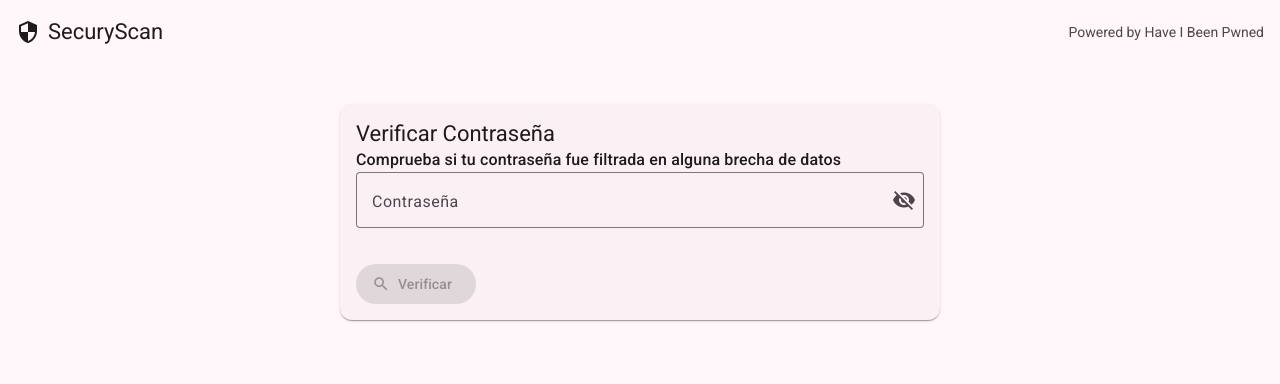
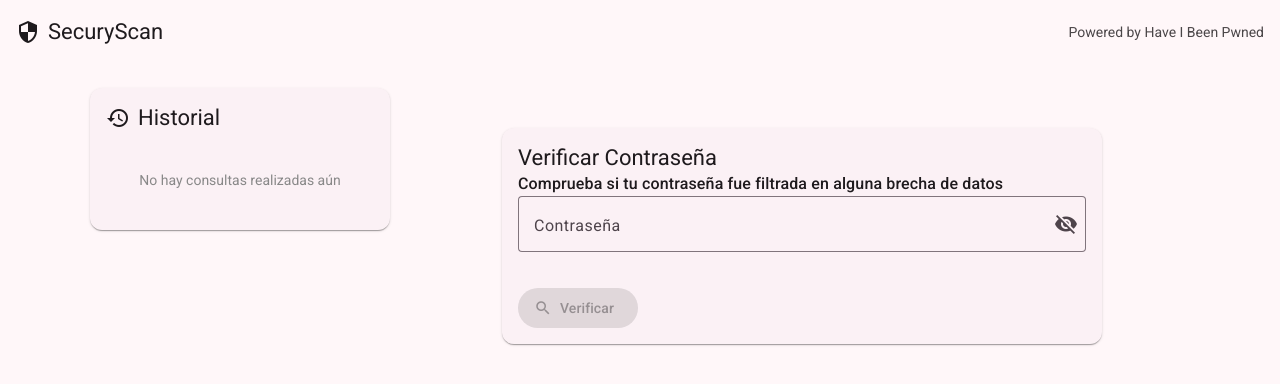
Before and after one commit to EduardoGaray57/secury-scan, an Angular app: page / in a window 1280 px wide. Shown: the top 384 px of the page. Built offline with nearby package versions, Linux system fonts and the light colour scheme.

Commit message:
feat: add history panel with localStorage and real-time update

```diff
--- a/src/app/app.config.ts
+++ b/src/app/app.config.ts
@@ -1,12 +1,12 @@
 import { ApplicationConfig } from "@angular/core";
 import { provideRouter } from "@angular/router";
-import { provideHttpClient } from "@angular/common/http";
+import { provideHttpClient, withFetch } from "@angular/common/http";
 import { routes } from "./app.routes";
 
 export const appConfig: ApplicationConfig = {
   providers: [
     provideRouter(routes),
-    provideHttpClient(),
+    provideHttpClient(withFetch()),
 //    provideAnimations(), - se supone que ya esta incluido en Angular Material
   ]
 };
--- a/src/app/app.css
+++ b/src/app/app.css
@@ -0,0 +1,16 @@
+.layout {
+    display: grid;
+    grid-template-columns: 300px 1fr;
+    gap: 24px;
+    padding: 24px;
+    max-width: 1100px;
+    margin: 0 auto;
+}
+
+.history-panel {
+    height: fit-content;
+}
+
+.checker-panel {
+    height: fit-content;
+}
--- a/src/app/app.html
+++ b/src/app/app.html
@@ -1,4 +1,9 @@
 <app-header />
-<main>
-  <app-password-checker />
+<main class="layout">
+  <aside class="history-panel">
+    <app-history />
+  </aside>
+  <section class="checker-panel">
+    <app-password-checker/>
+  </section>
 </main>
--- a/src/app/app.ts
+++ b/src/app/app.ts
@@ -1,11 +1,12 @@
-import { Component, signal } from '@angular/core';
+import { Component } from '@angular/core';
 import { HeaderComponent } from './shared/components/header/header';
 import { PasswordCheckerComponent } from './features/password-checker/password-checker';
+import { HistoryComponent } from './features/history/history';
 
 @Component({
   selector: 'app-root',
   standalone: true,
-  imports: [HeaderComponent, PasswordCheckerComponent],
+  imports: [HeaderComponent, PasswordCheckerComponent, HistoryComponent],
   templateUrl: './app.html',
   styleUrl: './app.css'
 })
--- /dev/null
+++ b/src/app/core/services/history.service.ts
@@ -0,0 +1,52 @@
+import { Injectable, PLATFORM_ID, Inject } from "@angular/core";
+import { isPlatformBrowser } from "@angular/common";
+import { Subject } from "rxjs";
+import { CheckResult, HistoryEntry } from "../models/check-result.model";
+
+@Injectable({
+    providedIn: 'root'
+})
+export class HistoryService {
+
+    private readonly STORAGE_KEY= 'secury-scan-history';
+    historyUpdated$ = new Subject<void>();
+
+    constructor(@Inject(PLATFORM_ID) private platformId: Object) {}
+
+    getHistory(): HistoryEntry[] {
+        if (!isPlatformBrowser(this.platformId)) return []
+        const data = localStorage.getItem(this.STORAGE_KEY);
+        if (!data) return [];
+        const parsed = JSON.parse(data);
+        return parsed.map((e: HistoryEntry) => ({
+            ...e,
+            checkedAt: new Date(e.checkedAt)
+        }));
+    }
+
+    addEntry(result: CheckResult): void {
+        if (!isPlatformBrowser(this.platformId)) return;
+        const history = this.getHistory();
+        const entry: HistoryEntry = {
+            maskedPassword: this.maskPassword(result.password),
+            isCompromised: result.isCompromised,
+            timesFound: result.timesFound,
+            checkedAt: result.checkedAt
+        };
+        history.unshift(entry);
+        const limited = history.slice(0, 20);
+        localStorage.setItem(this.STORAGE_KEY, JSON.stringify(limited));
+        this.historyUpdated$.next();
+    }
+
+    clearHistory(): void {
+        if (!isPlatformBrowser(this.platformId)) return;
+        localStorage.removeItem(this.STORAGE_KEY)
+        this.historyUpdated$.next();
+    }
+
+    private maskPassword(password: string): string {
+        if (password.length <= 2) return '****';
+        return password[0] + '****' + password[password.length - 1];
+    }
+}
--- /dev/null
+++ b/src/app/features/history/history.css
@@ -0,0 +1,27 @@
+.history-container {
+    height: 100%;
+}
+
+mat-card-title {
+    display: flex;
+    align-items: center;
+    gap: 8px;
+}
+
+.empty-message {
+    color: #888;
+    text-align: center;
+    padding: 24px 0;
+}
+
+mat-list-item.compromised {
+    border-left: 4px solid #f44336;
+}
+
+mat-list-item.safe {
+    border-left: 4px solid #4caf50;
+}
+
+mat-icon[matListItemIcon] {
+    color: inherit;
+}
--- /dev/null
+++ b/src/app/features/history/history.html
@@ -0,0 +1,39 @@
+<mat-card class="history-container">
+    <mat-card-header>
+        <mat-card-title>
+            <mat-icon>history</mat-icon>
+            Historial
+        </mat-card-title>
+    </mat-card-header>
+
+    <mat-card-content>
+        @if (history.length === 0) {
+            <p class="empty-message">No hay consultas realizadas aún</p>
+        } @else {
+            <mat-list>
+                @for (entry of history; track entry.checkedAt) {
+                    <mat-list-item [ngClass]="entry.isCompromised ? 'compromised' : 'safe'">
+                        <mat-icon matListItemIcon>
+                            {{ entry.isCompromised ? 'warning' : 'check_circle' }}
+                        </mat-icon>
+                        <span matListItemTitle>{{ entry.maskedPassword }}</span>
+                        <span matListItemLine>
+                            {{ entry.isCompromised ? 'Comprometida' + entry.timesFound + 'veces' : 'Segura' }}
+                            . {{ entry.checkedAt | date:'dd/MM HH:mm' }}
+                        </span>
+                    </mat-list-item>
+                    <mat-divider />
+                }
+            </mat-list>
+        }
+    </mat-card-content>
+
+    @if (history.length > 0) {
+        <mat-card-actions>
+            <button mat-button color="warn" (click)="clearHistory()">
+                <mat-icon>delete</mat-icon>
+                Limpiar historial
+            </button>
+        </mat-card-actions>
+    }
+</mat-card>
--- /dev/null
+++ b/src/app/features/history/history.ts
@@ -0,0 +1,47 @@
+import { Component, OnInit, OnDestroy } from '@angular/core';
+import { CommonModule } from '@angular/common';
+import { MatCardModule } from '@angular/material/card';
+import { MatListModule } from '@angular/material/list';
+import { MatIconModule } from '@angular/material/icon';
+import { MatButtonModule } from '@angular/material/button';
+import { MatDividerModule } from '@angular/material/divider';
+import { Subscription } from 'rxjs';
+import { HistoryService } from '../../core/services/history.service';
+import { HistoryEntry } from '../../core/models/check-result.model';
+
+@Component({
+  selector: 'app-history',
+  standalone: true,
+  imports: [
+    CommonModule,
+    MatCardModule,
+    MatListModule,
+    MatIconModule,
+    MatButtonModule,
+    MatDividerModule
+  ],
+  templateUrl: './history.html',
+  styleUrl: './history.css'
+})
+export class HistoryComponent implements OnInit {
+  history: HistoryEntry[] = [];
+  private subscription!: Subscription;
+
+  constructor(private historyService: HistoryService) {}
+
+  ngOnInit(): void {
+    this.history = this.historyService.getHistory();
+    this.subscription = this.historyService.historyUpdated$.subscribe(() => {
+      this.history = this.historyService.getHistory();
+    })
+  }
+
+  ngOnDestroy(): void {
+    this.subscription.unsubscribe();
+  }
+
+  clearHistory(): void {
+    this.historyService.clearHistory();
+    this.history = [];
+  }
+}
--- a/src/app/features/password-checker/password-checker.ts
+++ b/src/app/features/password-checker/password-checker.ts
@@ -7,8 +7,10 @@ import { MatInputModule } from '@angular/material/input';
 import { MatButtonModule } from '@angular/material/button';
 import { MatIconModule } from '@angular/material/icon';
 import { HibpService } from '../../core/services/hibp.service';
+import { HistoryService } from '../../core/services/history.service';
 import { CheckResult } from '../../core/models/check-result.model';
 import { ResultCardComponent } from '../result-card/result-card';
+import { HistoryComponent } from '../history/history';
 
 @Component({
   selector: 'app-password-checker',
@@ -34,6 +36,7 @@ export class PasswordCheckerComponent {
 
   constructor(
     private hibpService : HibpService,
+    private historyService: HistoryService,
     private cdr: ChangeDetectorRef
   ) {}
 
@@ -43,6 +46,7 @@ export class PasswordCheckerComponent {
     this.result = null;
     try {
       this.result = await this.hibpService.checkPassword(this.password);
+      this.historyService.addEntry(this.result)
     } catch (error) {
       console.error('Error al verificar la contraseña:', error);
     } finally {
```
Also changed, not shown: src/app/core/models/check-result.model.ts (+7 -0 lines), 1 other file (tests, documents, lock files or other folders).
